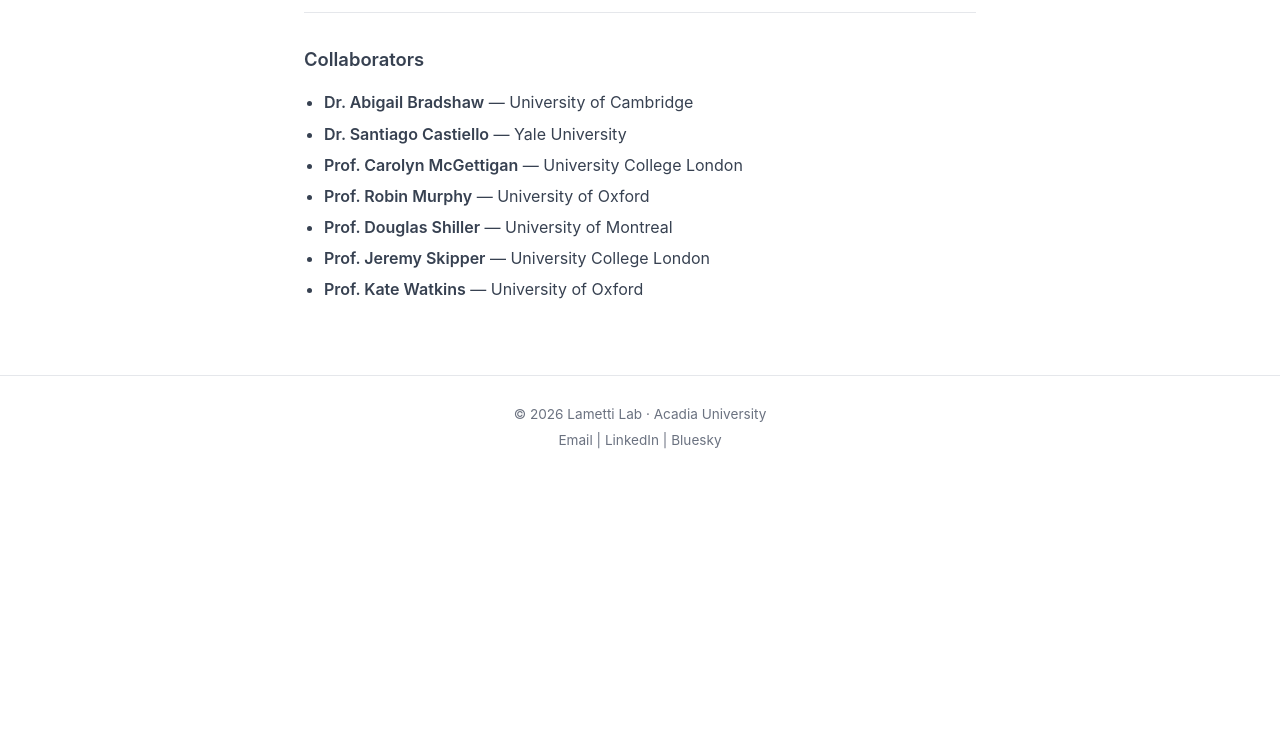
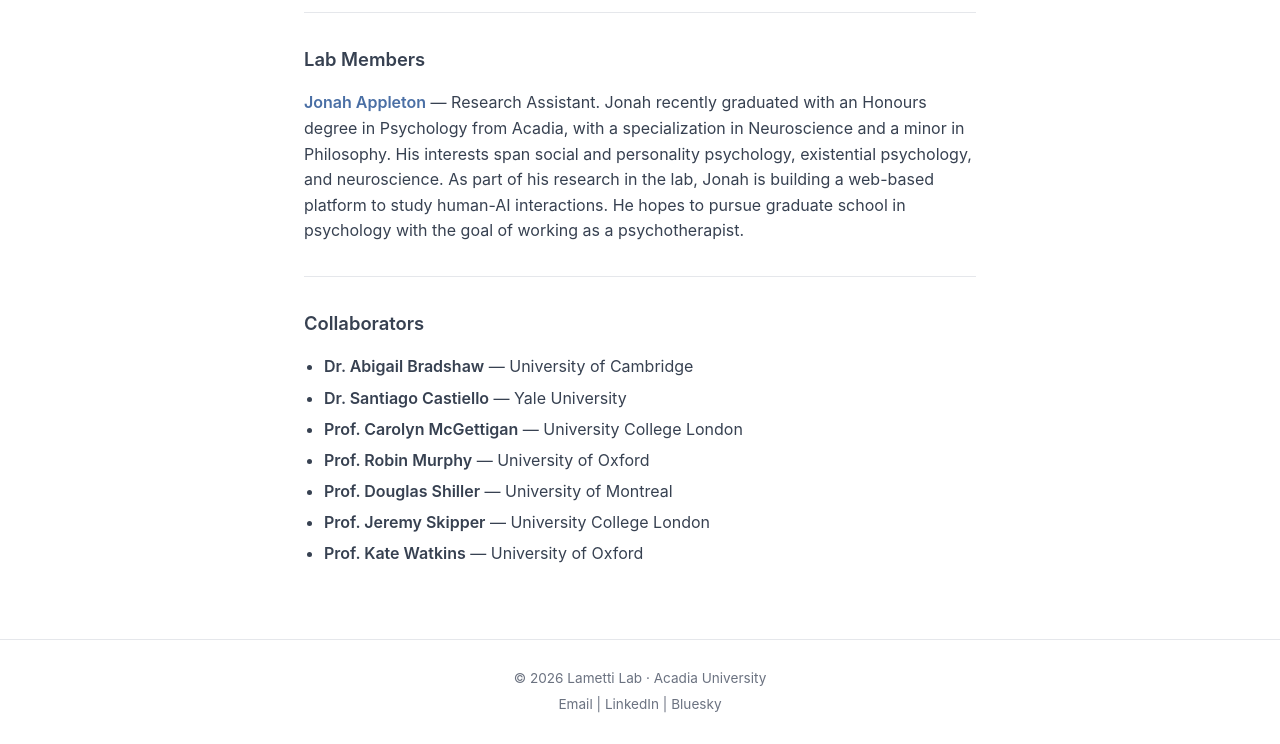
Before and after one commit to drlametti/lamettilab.github.io, a Jekyll site: the page built from people.md, in a window 1280 px wide. Shown: the part 647-1391 px from the top of the page. Built offline with Jekyll 4.4.1, drawn with Linux system fonts in a browser that asks for light colours; before the commit the page ends 1127 px from its top, so only the background shows below that.

Commit message:
Add Jonah Appleton to Lab Members on People page
Co-Authored-By: Claude Sonnet 4.6 <noreply@anthropic.com>

```diff
--- a/people.md
+++ b/people.md
@@ -19,6 +19,12 @@ permalink: /people/
 
 ---
 
+## Lab Members
+
+**Jonah Appleton** — Research Assistant. Jonah recently graduated with an Honours degree in Psychology from Acadia, with a specialization in Neuroscience and a minor in Philosophy. His interests span social and personality psychology, existential psychology, and neuroscience. As part of his research in the lab, Jonah is building a web-based platform to study human-AI interactions. He hopes to pursue graduate school in psychology with the goal of working as a psychotherapist.
+
+---
+
 ## Collaborators
 
 - **Dr. Abigail Bradshaw** — University of Cambridge
```
